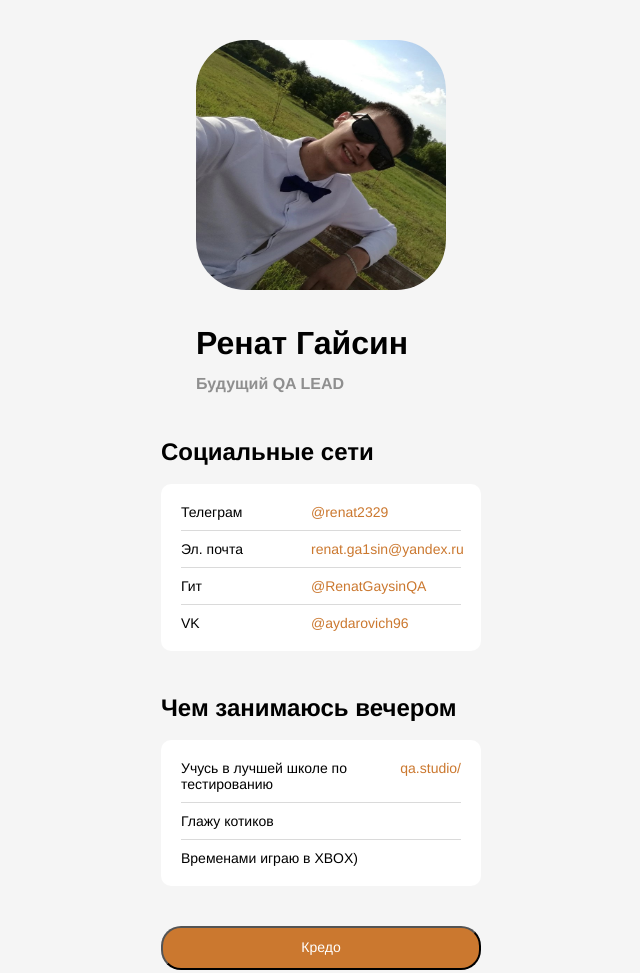
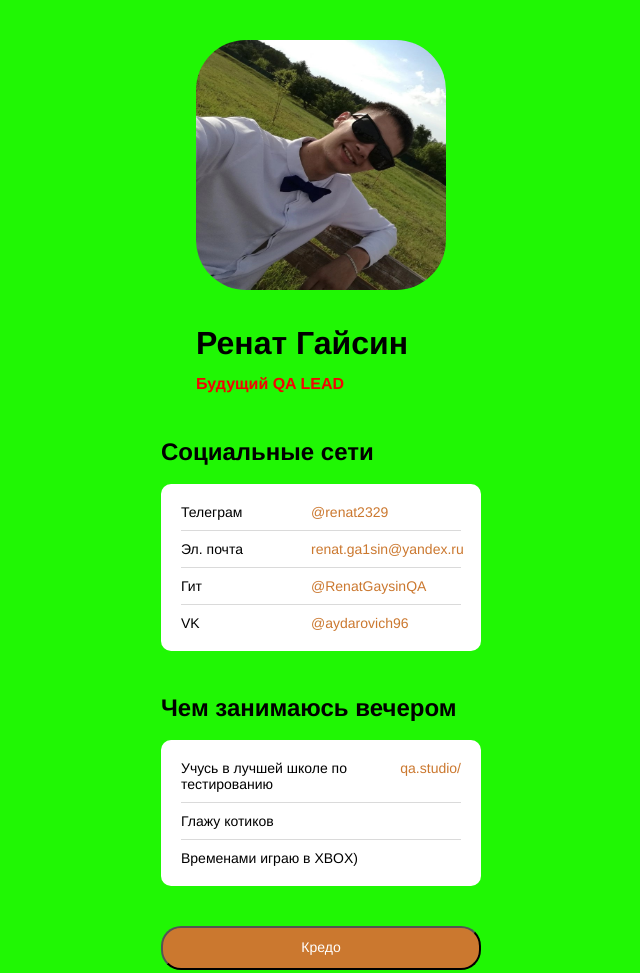
Before and after one commit to RenatGaysinQA/-HTML-CSS, a plain HTML site: page index.html in a window 1280 px wide. Shown: the whole page, without its empty margins (319-959 px from the left). Drawn offline with Linux system fonts and the light colour scheme.

Commit message:
изменил цвет название сайта и цвет фона

```diff
--- a/index.html
+++ b/index.html
@@ -7,7 +7,7 @@
     <link rel="icon" href="favicon.ico" type="image/x-icon">
     <link href="./normalize.css" rel="stylesheet" />
     <link href="./style.css" rel="stylesheet" />
-    <title>Моя визитка</title>
+    <title>Мой сайт визитка</title>
   </head>
   <body>
     <header class="header">
--- a/style.css
+++ b/style.css
@@ -1,6 +1,6 @@
 body {
   font-family: "Helvetica";
-  background-color: #f5f5f5;
+  background-color: #20f704;
   color: #000000;
   display: flex;
   flex-direction: column;
@@ -24,7 +24,7 @@ body {
 }
 
 .header__subtitle {
-  color: #8f8f8f;
+  color: #f30303;
   font-size: 16px;
   line-height: 1.4;
   margin: 0;
```
